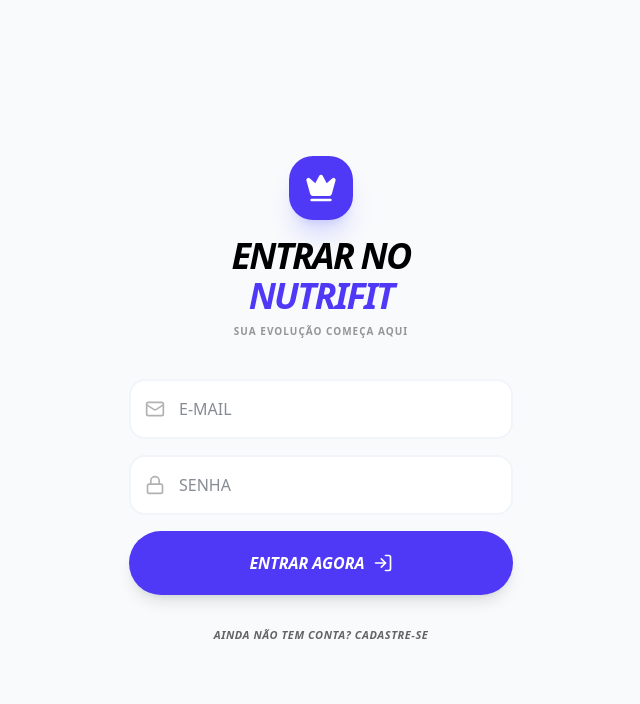
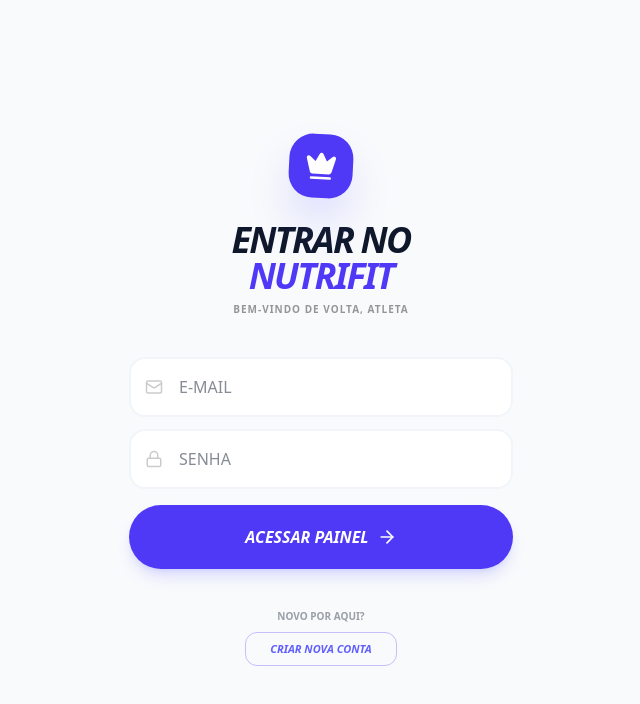
Before and after one commit to laerte114/nutrifit, a React (Vite) app in the folder frontend/: page / in a window 1280 px wide. Shown: the top 704 px of the page, without its empty margins (319-959 px from the left). Built offline with nearby package versions, Linux system fonts and the light colour scheme; the HTML template or start-up script is replaced by a standard one.

Commit message:
modificando interface2

```diff
--- a/frontend/src/App.jsx
+++ b/frontend/src/App.jsx
@@ -222,13 +222,12 @@ const App = () => {
 
   // --- SE NÃO ESTIVER LOGADO, MOSTRA A TELA DE LOGIN ---
   if (!isAuthenticated) {
-    return (
-      <div className={`min-h-screen flex items-center justify-center p-6 ${dark ? 'bg-slate-950' : 'bg-slate-50'}`}>
-         {/* Passamos a função handleLoginSuccess para o Auth avisar o App que deu certo */}
-         <Auth onLoginSuccess={handleLoginSuccess} />
-      </div>
-    );
-  }
+  return (
+    <div className={`min-h-screen flex items-center justify-center p-6 ${dark ? 'bg-slate-950' : 'bg-slate-50'}`}>
+       <Auth onLoginSuccess={handleLoginSuccess} dark={dark} />  {/* <--- ADICIONE O dark={dark} AQUI */}
+    </div>
+  );
+}
 
   const pesoNum = parseFloat(userStats?.peso || 0);
   const alturaNum = parseFloat(userStats?.altura || 0);
--- a/frontend/src/components/Auth.jsx
+++ b/frontend/src/components/Auth.jsx
@@ -1,5 +1,5 @@
 import React, { useState } from 'react';
-import { LogIn, UserPlus, Mail, Lock, User, Crown } from 'lucide-react';
+import { LogIn, UserPlus, Mail, Lock, User, Crown, ArrowRight } from 'lucide-react';
 
 export default function Auth({ onLoginSuccess, dark }) {
   const [isLogin, setIsLogin] = useState(true);
@@ -8,13 +8,12 @@ export default function Auth({ onLoginSuccess, dark }) {
   const [password, setPassword] = useState('');
   const [erro, setErro] = useState('');
 
-  // Sincronizado com a URL do seu App.jsx
+  // URL de Produção sincronizada com seu App.jsx
   const API_URL = "https://nutrifit-1jhv.onrender.com";
 
   const handleSubmit = async (e) => {
     e.preventDefault();
     setErro('');
-
     const endpoint = isLogin ? '/login' : '/register';
     const bodyData = isLogin ? { email, password } : { nome, email, password };
 
@@ -24,12 +23,8 @@ export default function Auth({ onLoginSuccess, dark }) {
         headers: { 'Content-Type': 'application/json' },
         body: JSON.stringify(bodyData),
       });
-
       const data = await response.json();
-
-      if (!response.ok) {
-        throw new Error(data.message || data.error || 'Erro na requisição');
-      }
+      if (!response.ok) throw new Error(data.message || data.error || 'Erro na requisição');
 
       if (isLogin) {
         localStorage.setItem('token', data.token);
@@ -37,16 +32,13 @@ export default function Auth({ onLoginSuccess, dark }) {
         localStorage.setItem('nome', data.nome);
         onLoginSuccess();
       } else {
-        alert('Conta criada com sucesso! Por favor, faça login.');
+        alert('Conta criada com sucesso! Faça login.');
         setIsLogin(true);
       }
     } catch (error) {
       setErro(error.message);
     }
   };
-
-  // Estilo de botão padrão do seu App.jsx
-  const btnPrimary = `w-full p-5 bg-indigo-600 text-white rounded-[2rem] font-black uppercase italic shadow-lg active:scale-95 transition-all flex items-center justify-center gap-2 mt-4`;
 
   const inputStyle = `w-full p-4 rounded-2xl border-2 transition-all outline-none ${
     dark
@@ -55,79 +47,66 @@ export default function Auth({ onLoginSuccess, dark }) {
   }`;
 
   return (
-    <div className="w-full max-w-sm mx-auto">
-      <div className="text-center mb-10 space-y-2">
-        <div className="flex justify-center mb-4">
-            <div className="p-4 bg-indigo-600 rounded-3xl shadow-xl shadow-indigo-500/20">
+    <div className="w-full max-w-sm mx-auto animate-in fade-in zoom-in duration-300">
+      <div className="text-center mb-10">
+        <div className="flex justify-center mb-6">
+            <div className="p-4 bg-indigo-600 rounded-3xl shadow-2xl shadow-indigo-500/40 rotate-3">
                 <Crown size={32} className="text-white fill-white" />
             </div>
         </div>
-        <h2 className="text-4xl font-black uppercase italic tracking-tighter">
+
+        {/* Título com cor explícita para não ficar "apagado" */}
+        <h2 className={`text-4xl font-black uppercase italic tracking-tighter leading-none ${dark ? 'text-white' : 'text-slate-900'}`}>
           {isLogin ? 'Entrar no' : 'Criar conta'}
           <span className="block text-indigo-600">NutriFit</span>
         </h2>
-        <p className="text-[10px] font-black uppercase opacity-40 tracking-widest">
-          Sua evolução começa aqui
+        <p className="text-[10px] font-black uppercase opacity-40 tracking-widest mt-2">
+          {isLogin ? 'Bem-vindo de volta, atleta' : 'Junte-se à elite do treino'}
         </p>
       </div>
 
       {erro && (
-        <div className="mb-6 p-4 bg-red-500/10 border border-red-500/20 rounded-2xl text-red-500 text-xs font-bold text-center">
+        <div className="mb-6 p-4 bg-red-500/10 border border-red-500/20 rounded-2xl text-red-500 text-[10px] font-black uppercase text-center">
           {erro}
         </div>
       )}
 
-      <form onSubmit={handleSubmit} className="space-y-4">
+      <form onSubmit={handleSubmit} className="space-y-3">
         {!isLogin && (
-          <div className="relative">
-            <User className="absolute left-4 top-1/2 -translate-y-1/2 opacity-30" size={20} />
-            <input
-              className={`${inputStyle} pl-12`}
-              type="text"
-              placeholder="SEU NOME"
-              value={nome}
-              onChange={(e) => setNome(e.target.value)}
-              required
-            />
+          <div className="relative group">
+            <User className="absolute left-4 top-1/2 -translate-y-1/2 opacity-20 group-focus-within:opacity-100 transition-opacity" size={18} />
+            <input className={`${inputStyle} pl-12`} type="text" placeholder="SEU NOME" value={nome} onChange={(e) => setNome(e.target.value)} required />
           </div>
         )}
 
-        <div className="relative">
-          <Mail className="absolute left-4 top-1/2 -translate-y-1/2 opacity-30" size={20} />
-          <input
-            className={`${inputStyle} pl-12`}
-            type="email"
-            placeholder="E-MAIL"
-            value={email}
-            onChange={(e) => setEmail(e.target.value)}
-            required
-          />
+        <div className="relative group">
+          <Mail className="absolute left-4 top-1/2 -translate-y-1/2 opacity-20 group-focus-within:opacity-100 transition-opacity" size={18} />
+          <input className={`${inputStyle} pl-12`} type="email" placeholder="E-MAIL" value={email} onChange={(e) => setEmail(e.target.value)} required />
         </div>
 
-        <div className="relative">
-          <Lock className="absolute left-4 top-1/2 -translate-y-1/2 opacity-30" size={20} />
-          <input
-            className={`${inputStyle} pl-12`}
-            type="password"
-            placeholder="SENHA"
-            value={password}
-            onChange={(e) => setPassword(e.target.value)}
-            required
-          />
+        <div className="relative group">
+          <Lock className="absolute left-4 top-1/2 -translate-y-1/2 opacity-20 group-focus-within:opacity-100 transition-opacity" size={18} />
+          <input className={`${inputStyle} pl-12`} type="password" placeholder="SENHA" value={password} onChange={(e) => setPassword(e.target.value)} required />
         </div>
 
-        <button type="submit" className={btnPrimary}>
-          {isLogin ? 'Entrar Agora' : 'Finalizar Cadastro'}
-          {isLogin ? <LogIn size={20} /> : <UserPlus size={20} />}
+        <button type="submit" className="w-full p-5 bg-indigo-600 text-white rounded-[2rem] font-black uppercase italic shadow-lg shadow-indigo-500/20 active:scale-95 transition-all flex items-center justify-center gap-2 mt-4">
+          {isLogin ? 'Acessar Painel' : 'Finalizar Cadastro'}
+          <ArrowRight size={20} />
         </button>
       </form>
 
-      <button
-        onClick={() => setIsLogin(!isLogin)}
-        className="w-full mt-8 text-[11px] font-black uppercase italic opacity-60 hover:opacity-100 transition-opacity tracking-wider"
-      >
-        {isLogin ? 'Ainda não tem conta? Cadastre-se' : 'Já possui uma conta? Voltar ao login'}
-      </button>
+      {/* Botão de alternância MUITO mais visível */}
+      <div className="mt-10 text-center">
+        <p className={`text-[10px] font-black uppercase opacity-40 mb-2 ${dark ? 'text-white' : 'text-slate-900'}`}>
+          {isLogin ? 'Novo por aqui?' : 'Já é membro?'}
+        </p>
+        <button
+          onClick={() => setIsLogin(!isLogin)}
+          className="px-6 py-2 rounded-xl border border-indigo-600/30 text-indigo-500 text-[11px] font-black uppercase italic hover:bg-indigo-600 hover:text-white transition-all"
+        >
+          {isLogin ? 'Criar Nova Conta' : 'Voltar para Login'}
+        </button>
+      </div>
     </div>
   );
 }
```
